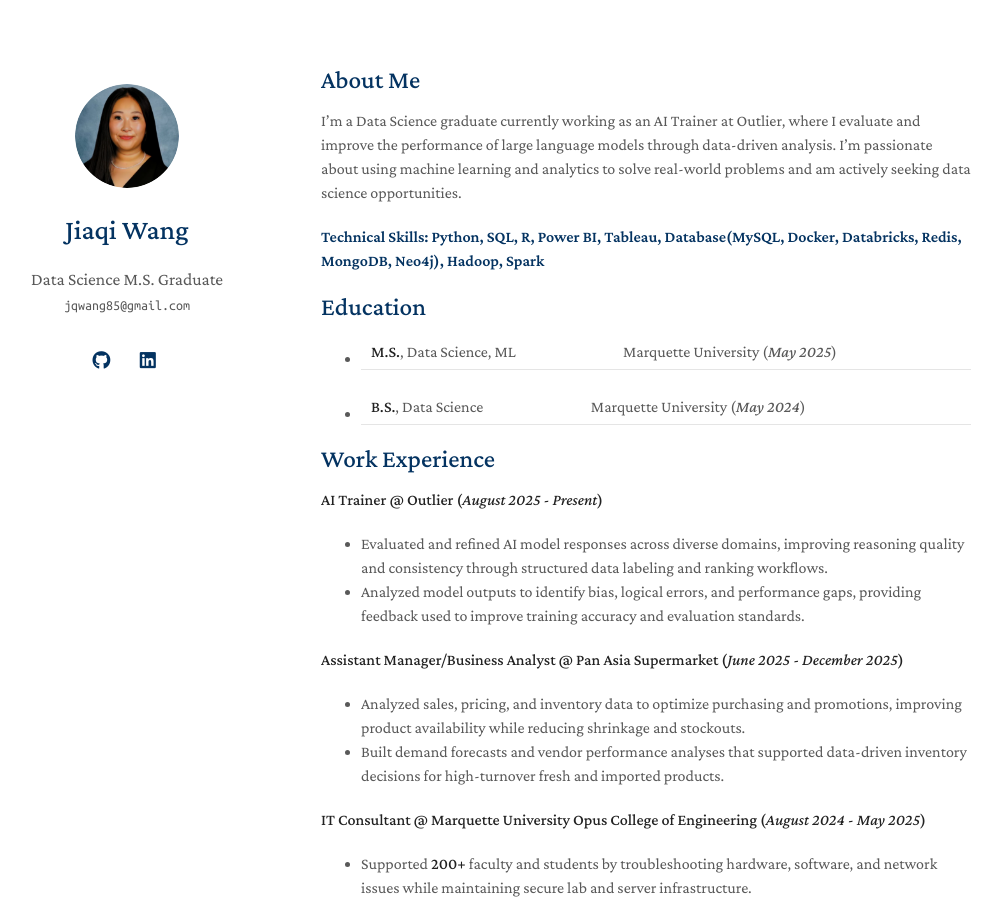
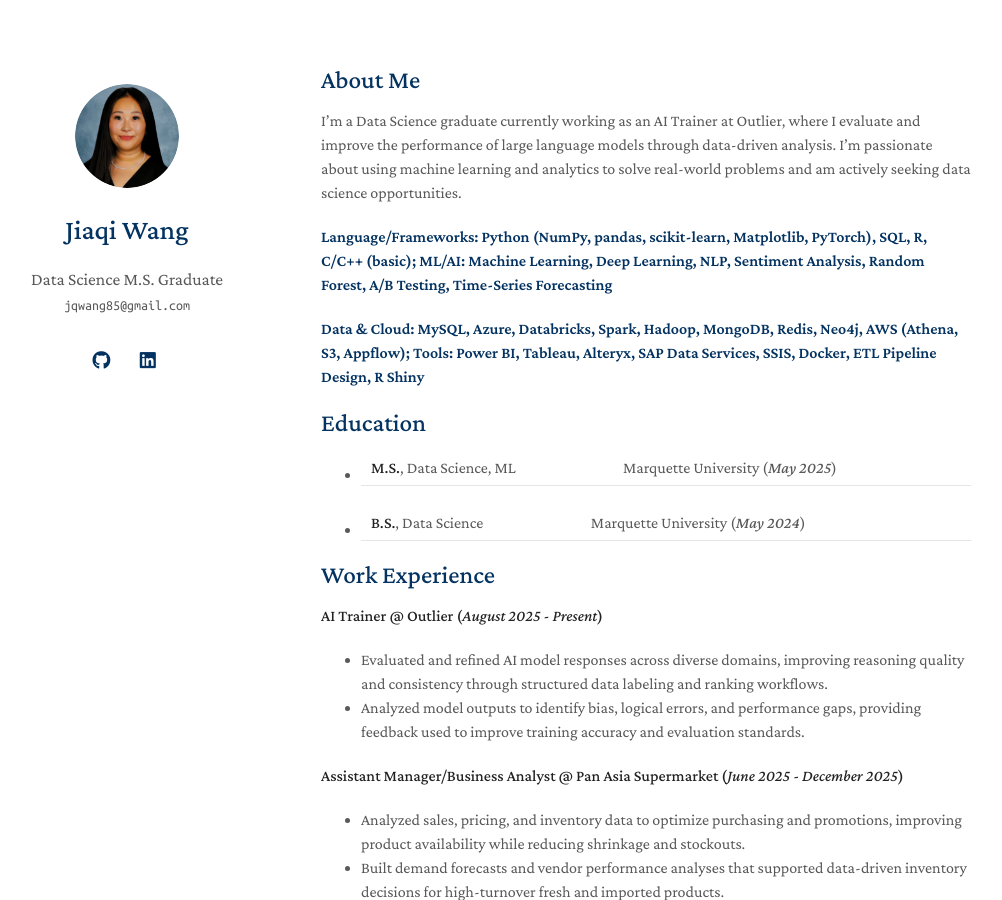
Before and after one commit to JiaqiVW/jiaqivw.github.io, a Jekyll site: the page built from index.md, in a window 1280 px wide and 900 px high. Shown: the whole window, without its empty margins (149-1151 px from the left). Built offline with Jekyll 4.4.1, drawn with Linux system fonts in a browser that asks for light colours; a style sheet for code colours, icons or effects is not loaded; our own code applies the rules of GitHub Pages for plain Markdown files.

Commit message:
Update index.md

```diff
--- a/index.md
+++ b/index.md
@@ -6,7 +6,8 @@ layout: homepage
 
 I’m a Data Science graduate currently working as an AI Trainer at Outlier, where I evaluate and improve the performance of large language models through data-driven analysis. I’m passionate about using machine learning and analytics to solve real-world problems and am actively seeking data science opportunities.
 
-#### Technical Skills: Python, SQL, R, Power BI, Tableau, Database(MySQL, Docker, Databricks, Redis, MongoDB, Neo4j), Hadoop, Spark
+#### Language/Frameworks: Python (NumPy, pandas, scikit-learn, Matplotlib, PyTorch), SQL, R, C/C++ (basic); ML/AI: Machine Learning, Deep Learning, NLP, Sentiment Analysis, Random Forest, A/B Testing, Time-Series Forecasting
+#### Data & Cloud: MySQL, Azure, Databricks, Spark, Hadoop, MongoDB, Redis, Neo4j, AWS (Athena, S3, Appflow); Tools: Power BI, Tableau, Alteryx, SAP Data Services, SSIS, Docker, ETL Pipeline Design, R Shiny
 
 
 ## Education
```
